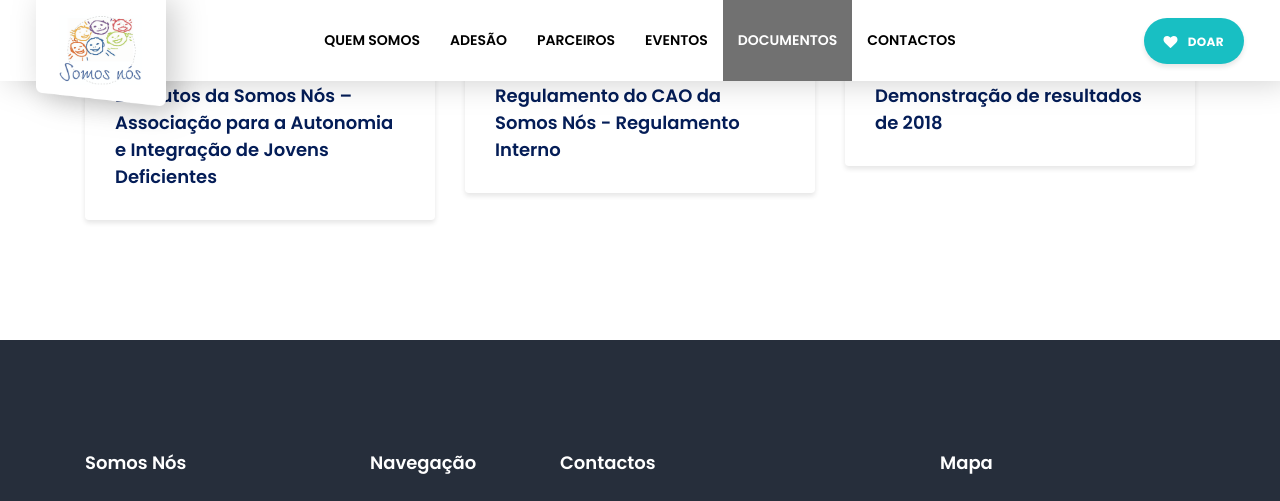
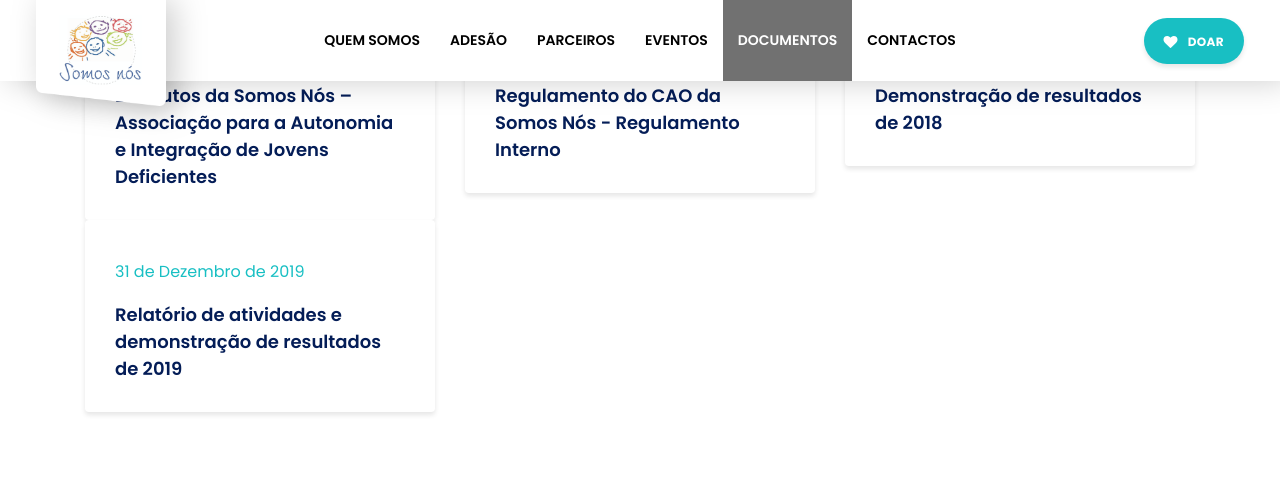
Before and after one commit to somosnos/somosnos.github.io, a Jekyll site: the page built from index.md, in a window 1280 px wide and 900 px high, scrolled down 13535 px, cut to the strip 0-501 px from the top of the window. Built offline with Jekyll 4.4.1, drawn with Linux system fonts in a browser that asks for light colours; some web fonts are replaced; our own code applies the rules of GitHub Pages for plain Markdown files.

Commit message:
Added demonstracao de resultados 2019

```diff
--- a/_includes/13_official_documents.html
+++ b/_includes/13_official_documents.html
@@ -64,6 +64,23 @@
                     </div>
                 </div><!-- .xs-from-journal END -->
             </div>
+            <div class="col-lg-4 col-md-6">
+                <div class="xs-box-shadow xs-single-journal">
+                    <div class="entry-header">
+                        <div class="entry-meta">
+                            <span class="date">
+                                <a href="assets/pdf/DemRes2019.pdf" target="_blank" rel="bookmark" class="entry-date">
+                                    31 de Dezembro de 2019
+                                </a>
+                            </span>
+                        </div>
+
+                        <h4 class="entry-title">
+                            <a href="assets/pdf/DemRes2019.pdf" target="_blank">Relatório de atividades e demonstração de resultados de 2019</a>
+                        </h4>
+                    </div>
+                </div><!-- .xs-from-journal END -->
+            </div>
         </div><!-- .row end -->
     </div><!-- .container end -->
 </section>
```
Also changed, not shown: 1 other file.
